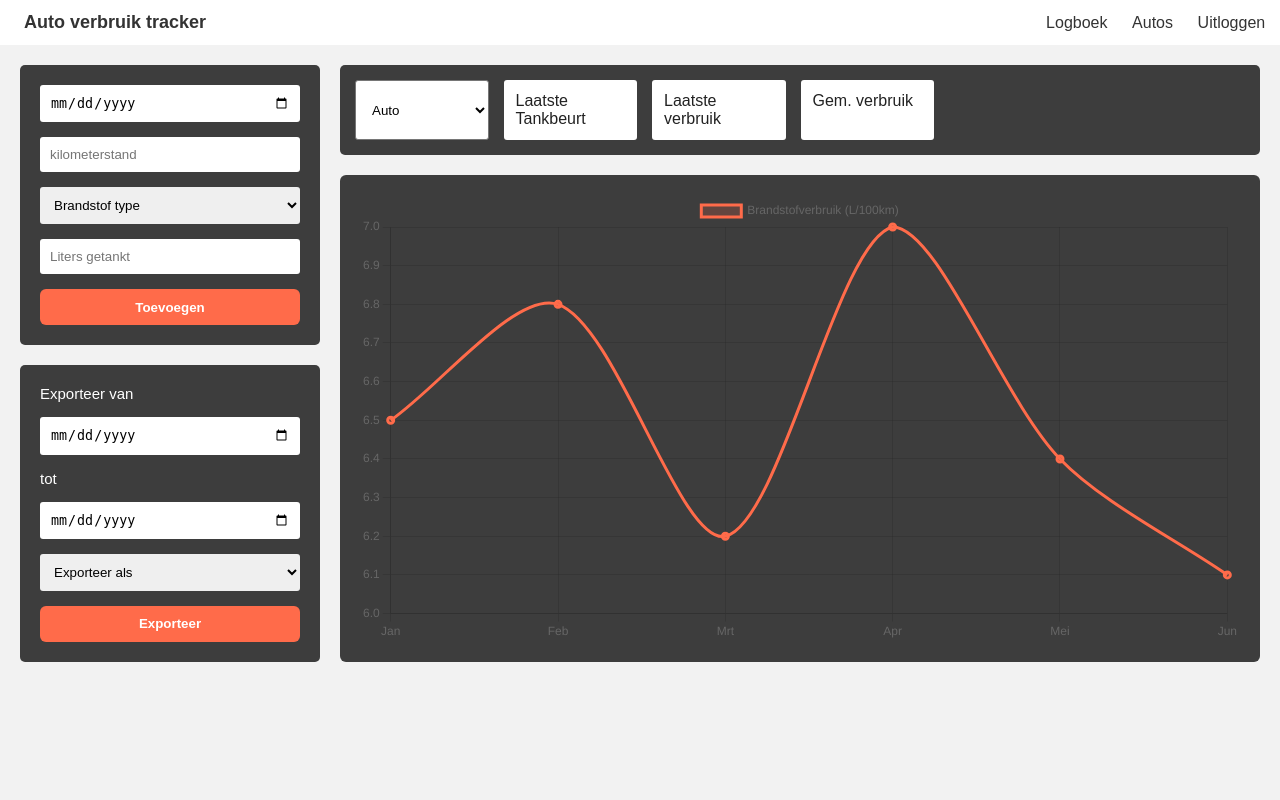
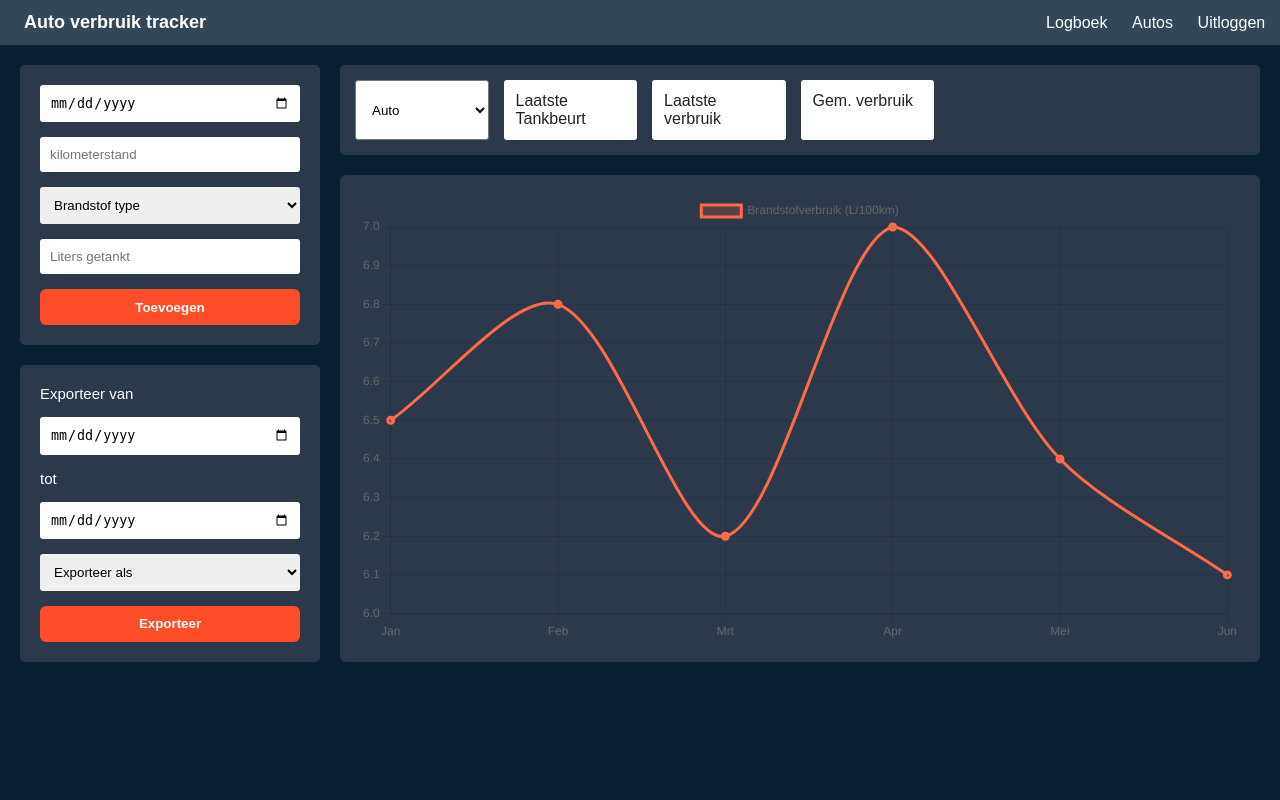
Before and after one commit to ps253993/verbruikbeheer, a Flask app: page /home in a window 1280 px wide. Run offline with Flask 3, Linux system fonts and the light colour scheme; the visitor is signed in with stand-in values (Sample User, id 1).

Commit message:
Kleuren aangepast naar wens van opdrachtgever

```diff
--- a/static/style.css
+++ b/static/style.css
@@ -1,13 +1,13 @@
 /* ====== Basis variabelen ====== */
 :root{
-  --bg: #f2f2f2;
-  --panel: #3d3d3d;     /* donker paneel */
-  --label: #ffffff;
+  --bg: #082032;
+  --panel: #2C394B;     /* donker paneel */
+  --label: white;
   --text: #222;
-  --nav: white;
-  --button_color: #ff6b4a;
+  --nav: #334756;
+  --button_color: #FF4C29;
   --button_text: white;
-  --logo_color: #333;
+  --logo_color: white;
   --radius: 8px;
   --gap: 20px;
 }
```
